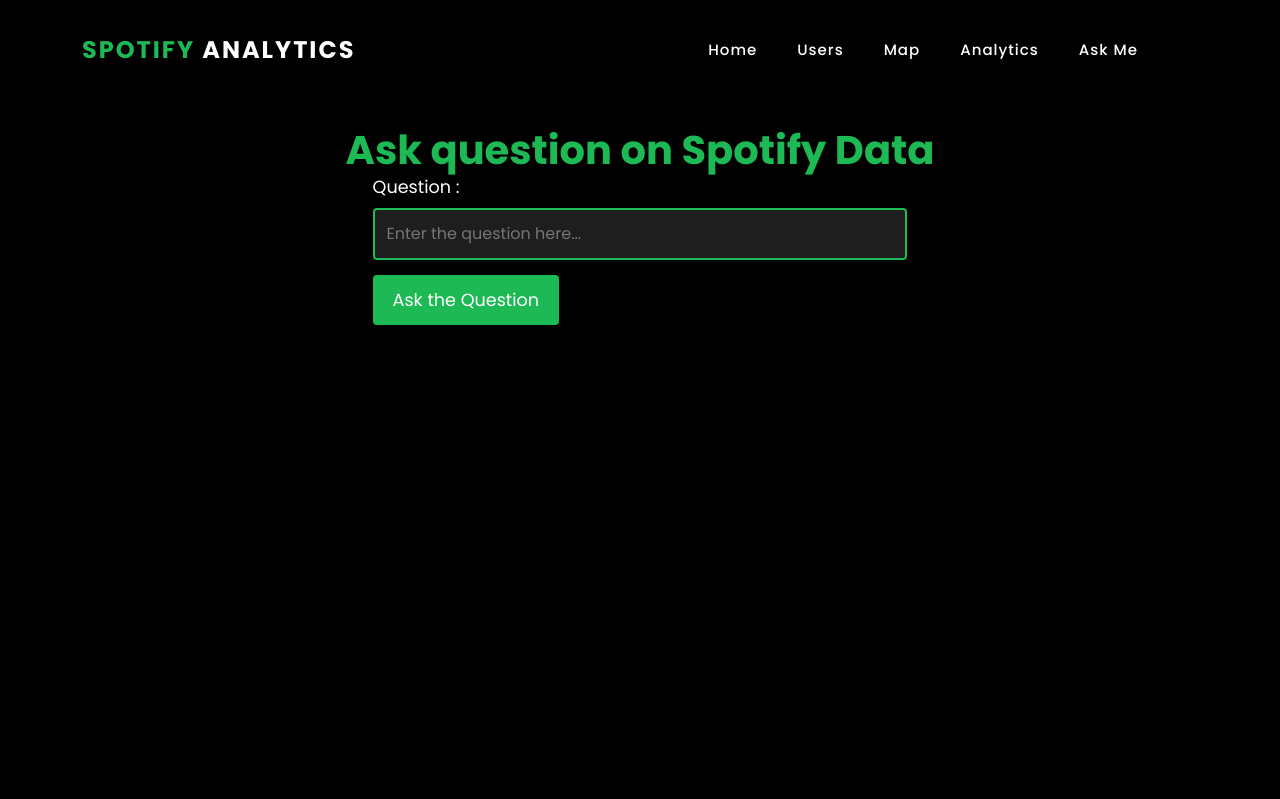
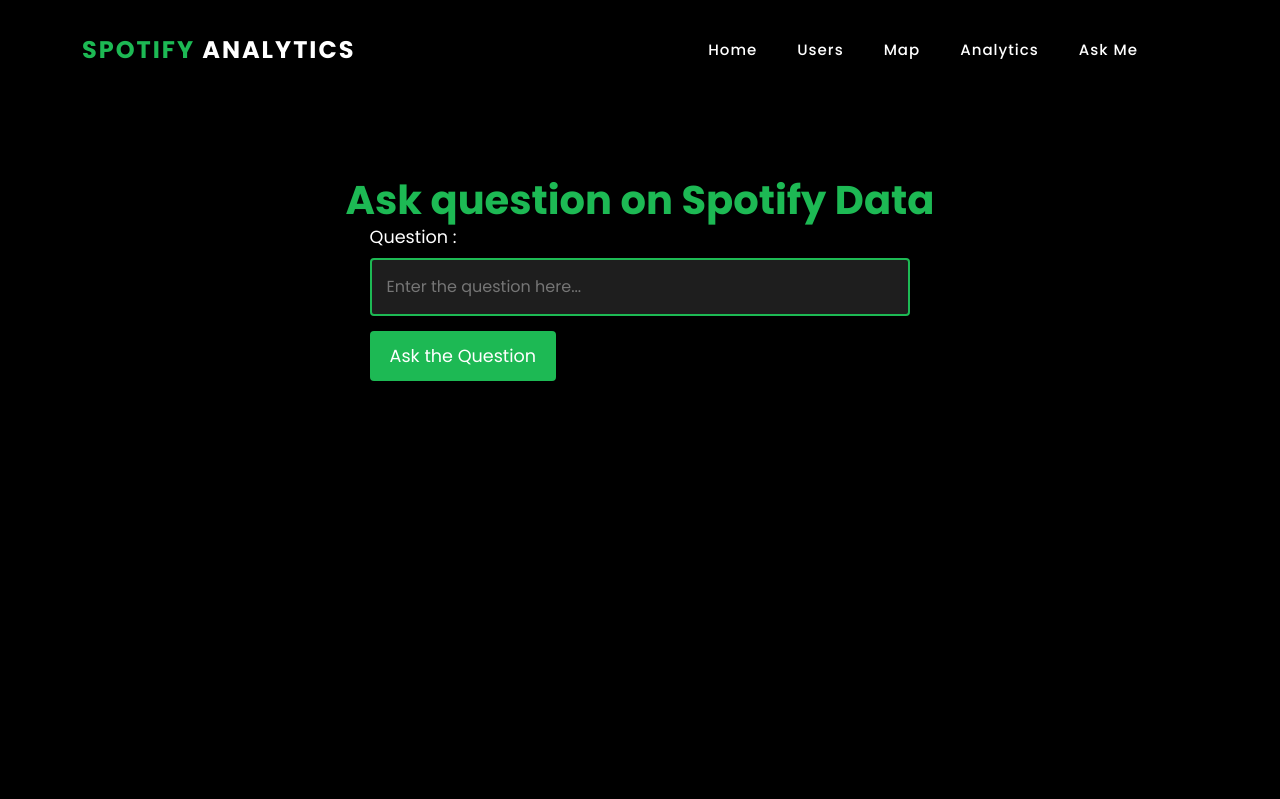
Before and after one commit to Alexandreeeeeeeee/Projet-info-2A-Abou-Marin-Lyna-Tom-Alexandre, a Flask app: page /ask in a window 1280 px wide. Shown: the top 799 px of the page. Run offline with Flask 3, Linux system fonts and the light colour scheme; some libraries are stand-ins or nearby versions.

Commit message:
modif ask template

```diff
--- a/src/templates/ask.html
+++ b/src/templates/ask.html
@@ -5,7 +5,7 @@
 {% block content %}
     <style>
         .content-container {
-            padding: 50px;
+            padding: 100px;
             border-radius: 10px;
             background-color: black; /* Fond sombre, style Spotify */
             box-shadow: 0 4px 12px rgba(0, 0, 0, 0.3);
@@ -38,7 +38,7 @@
 
         input[type="text"] {
             width: 100%;
-            padding: 12px;
+            padding: 15px;
             margin-bottom: 15px;
             border: 2px solid #1DB954; /* Bordure verte */
             border-radius: 4px;
```
